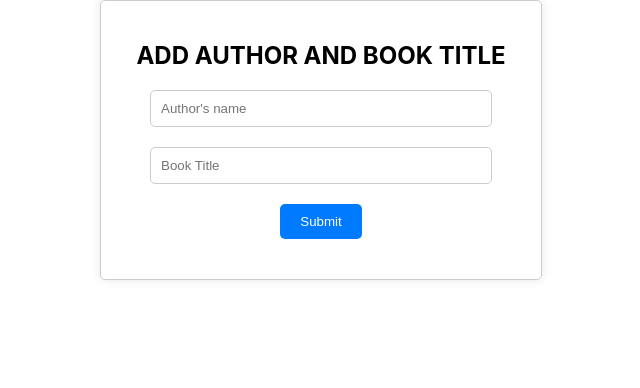
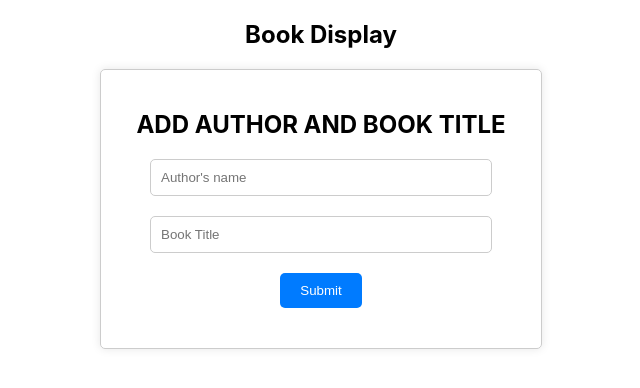
Before and after one commit to Sonickmumba/awebook-with-react, a React (Create React App) app: page / in a window 1280 px wide. Shown: the top 388 px of the page, without its empty margins (319-959 px from the left). Built offline with nearby package versions, Linux system fonts and the light colour scheme.

Commit message:
Add linter files

```diff
--- a/src/App.js
+++ b/src/App.js
@@ -1,9 +1,11 @@
 import './App.css';
 import Forms from './components/Form';
+import Display from './components/DisplayBooks';
 
 function App() {
   return (
     <div className="App">
+      <Display />
       <Forms />
     </div>
   );
--- a/src/components/DisplayBooks.jsx
+++ b/src/components/DisplayBooks.jsx
@@ -1,7 +1,6 @@
-import React, { useEffect, useState } from "react";
+import React, { useEffect, useState } from 'react';
 
-const display = () => {
-  const a = "sonick"
+const Display = () => {
   const [book, setBook] = useState({});
 
   useEffect(() => {
@@ -16,10 +15,9 @@ const display = () => {
   return (
     <div>
       <h2>Book Display</h2>
-      <p>{ a }</p>
       <div id="books-div"></div>
     </div>
-  )
+  );
 };
 
-export default display;
+export default Display;
```
